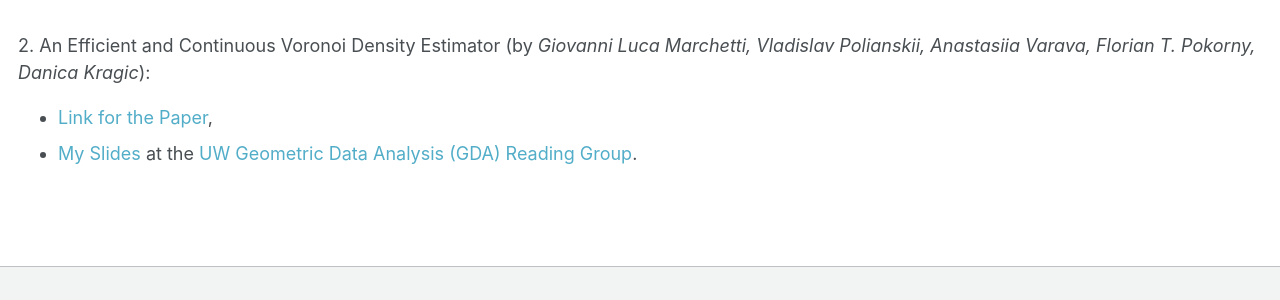
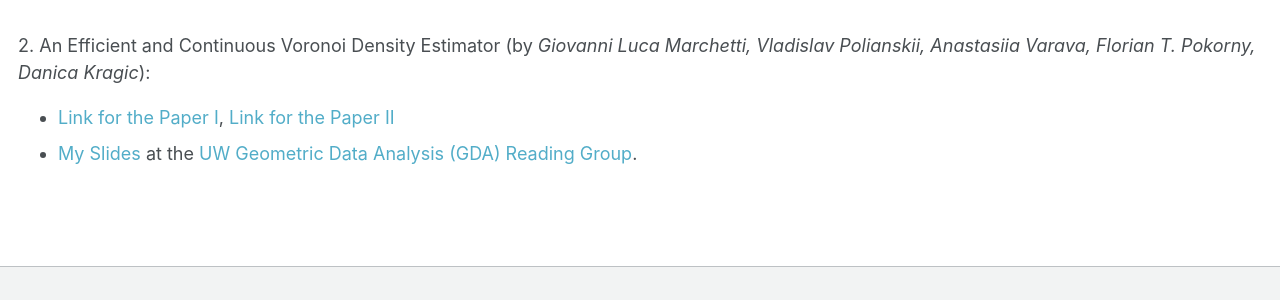
Before and after one commit to zhangyk8/zhangyk8.github.io, a Jekyll site: the page built from _portfolio/portfolio-1.html, in a window 1280 px wide. Shown: the part 983-1283 px from the top of the page. Built offline with Jekyll 4.4.1, drawn with Linux system fonts in a browser that asks for light colours.

Commit message:
Update portfolio-1.html

```diff
--- a/_portfolio/portfolio-1.html
+++ b/_portfolio/portfolio-1.html
@@ -61,7 +61,7 @@
 <br>
 <ul>
   <li>
-    <a href="https://arxiv.org/abs/2210.03964">Link for the Paper</a>,
+    <a href="https://arxiv.org/abs/2206.08051">Link for the Paper I</a>, <a href="https://arxiv.org/abs/2210.03964">Link for the Paper II</a>
   </li>
   <li>
   <a href="Paper_Reading/Radial_VDE.pdf">My Slides</a> at the <a href="https://uwgeometry.github.io/">UW Geometric Data Analysis (GDA) Reading Group</a>.
```
